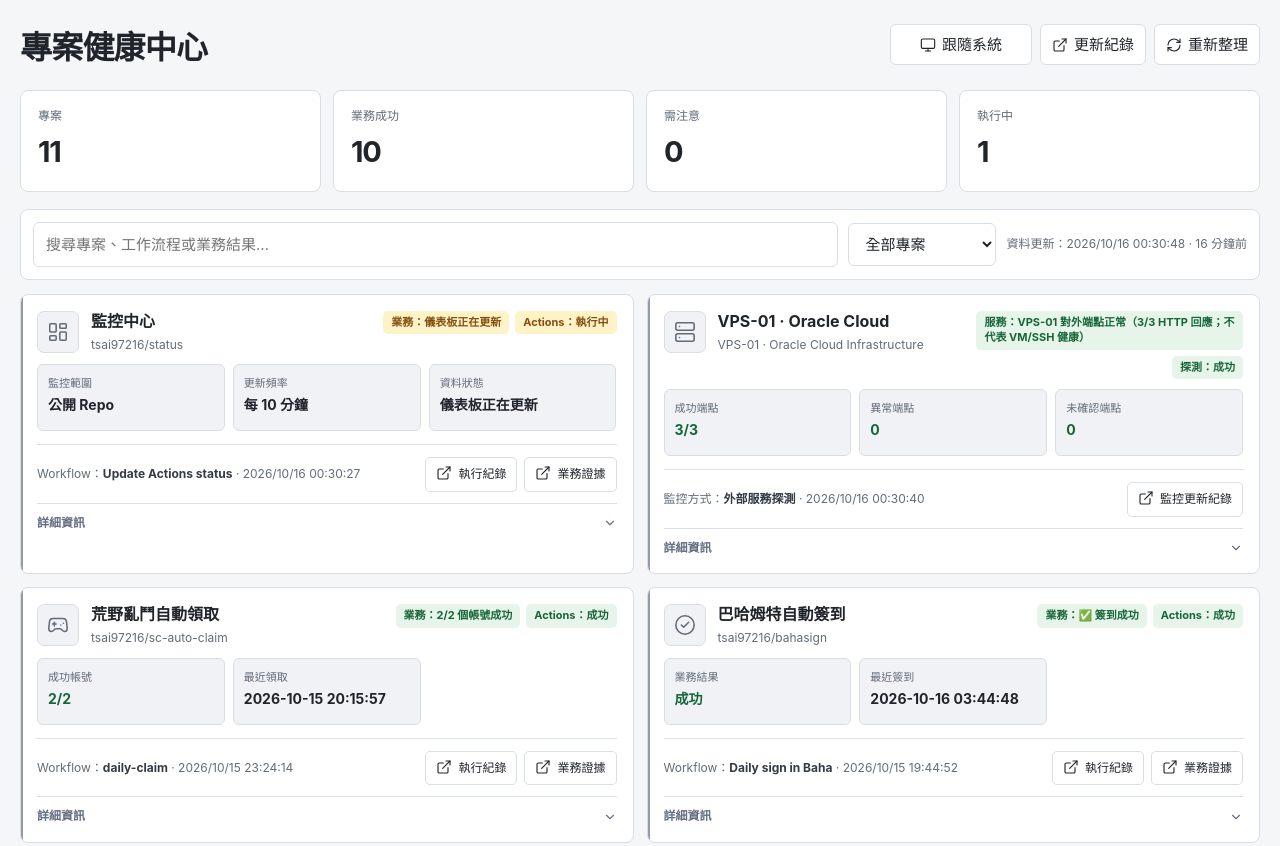
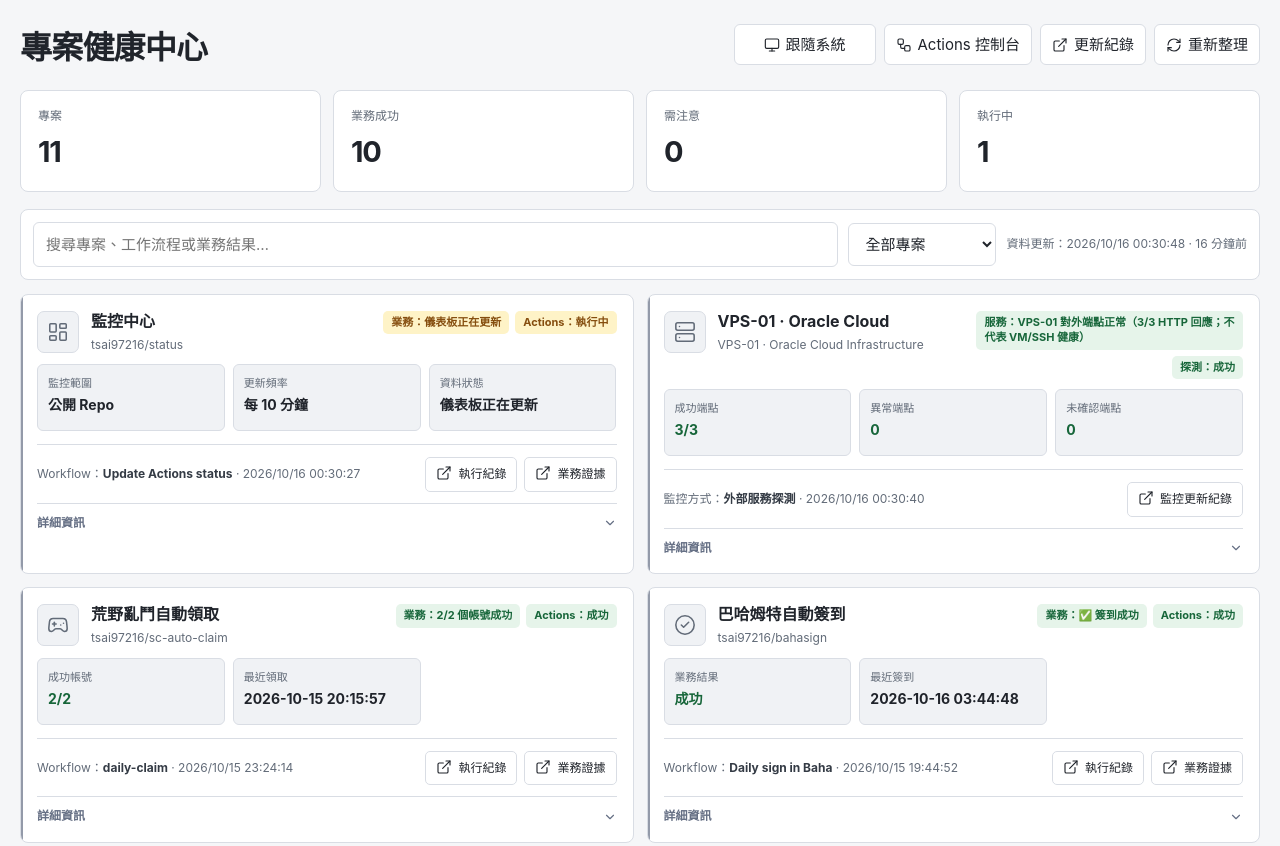
Before and after one commit to 47tsai/status, a plain HTML site: page index.html in a window 1280 px wide. Shown: the top 846 px of the page. Drawn offline with nearby package versions, Linux system fonts and the light colour scheme.

Commit message:
feat: link to centralized Actions console

```diff
--- a/index.html
+++ b/index.html
@@ -213,7 +213,7 @@ html[data-theme="light"] .bad-text{color:#a32118}
 
 </head>
 <body><main>
-<header class="top"><div><h1>專案健康中心</h1></div><div class="top-actions"><button id="themeToggle" type="button" aria-label="切換色彩模式"><span id="themeIcon" class="button-icon" aria-hidden="true"></span><span id="themeLabel">跟隨系統</span></button><a class="btn" href="https://github.com/tsai97216/status/actions" target="_blank" rel="noopener noreferrer"><i class="button-icon" data-lucide="external-link" aria-hidden="true"></i>更新紀錄</a><button id="refresh" type="button" title="開啟 GitHub Actions 手動觸發頁面"><i class="button-icon" data-lucide="refresh-cw" aria-hidden="true"></i><span id="refreshLabel" aria-live="polite">觸發更新</span></button></div></header>
+<header class="top"><div><h1>專案健康中心</h1></div><div class="top-actions"><button id="themeToggle" type="button" aria-label="切換色彩模式"><span id="themeIcon" class="button-icon" aria-hidden="true"></span><span id="themeLabel">跟隨系統</span></button><a class="btn" href="./actions.html"><i class="button-icon" data-lucide="workflow" aria-hidden="true"></i>Actions 控制台</a><a class="btn" href="https://github.com/tsai97216/status/actions" target="_blank" rel="noopener noreferrer"><i class="button-icon" data-lucide="external-link" aria-hidden="true"></i>更新紀錄</a><button id="refresh" type="button" title="觸發 Status 狀態更新"><i class="button-icon" data-lucide="refresh-cw" aria-hidden="true"></i><span id="refreshLabel" aria-live="polite">觸發更新</span></button></div></header>
 <section class="stats"><div class="stat"><span>專案</span><strong id="total">－</strong></div><div class="stat"><span>業務成功</span><strong id="bizok">－</strong></div><div class="stat"><span>需注意</span><strong id="attention">－</strong></div><div class="stat"><span>執行中</span><strong id="runningCount">－</strong></div></section>
 <section class="toolbar"><input id="search" type="search" placeholder="搜尋專案、工作流程或業務結果…" aria-label="搜尋專案"><select id="filter" aria-label="狀態篩選"><option value="all">全部專案</option><option value="attention">需要注意</option><option value="business-failure">業務失敗</option><option value="workflow-failure">Workflow 失敗</option><option value="success">業務成功</option><option value="running">執行中</option><option value="deploy">網站與部署</option><option value="vps">VPS 主機</option></select><span id="updated" class="runmeta" role="status" aria-live="polite">讀取資料中…</span></section>
 <section id="projects" class="grid"><div class="empty">正在載入專案資料…</div></section>
```
